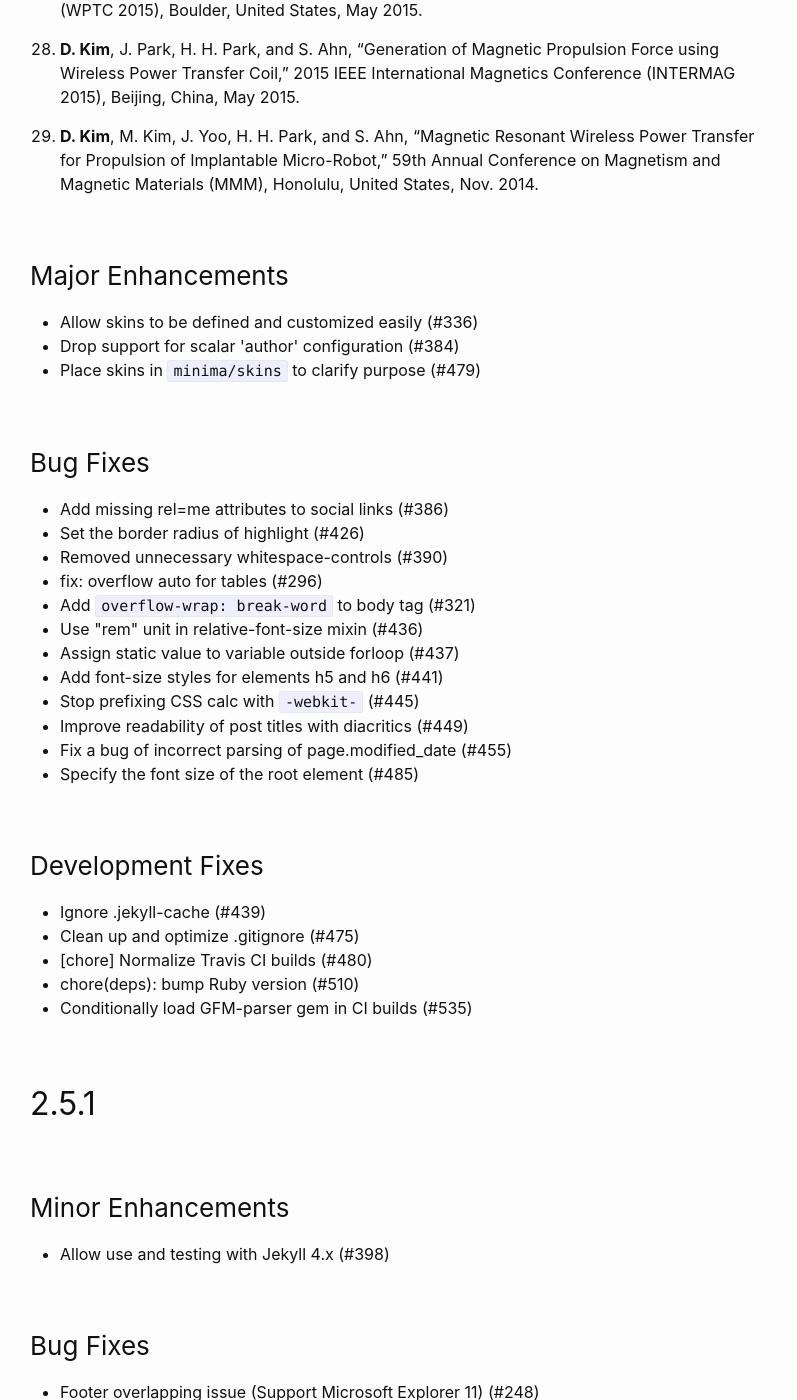
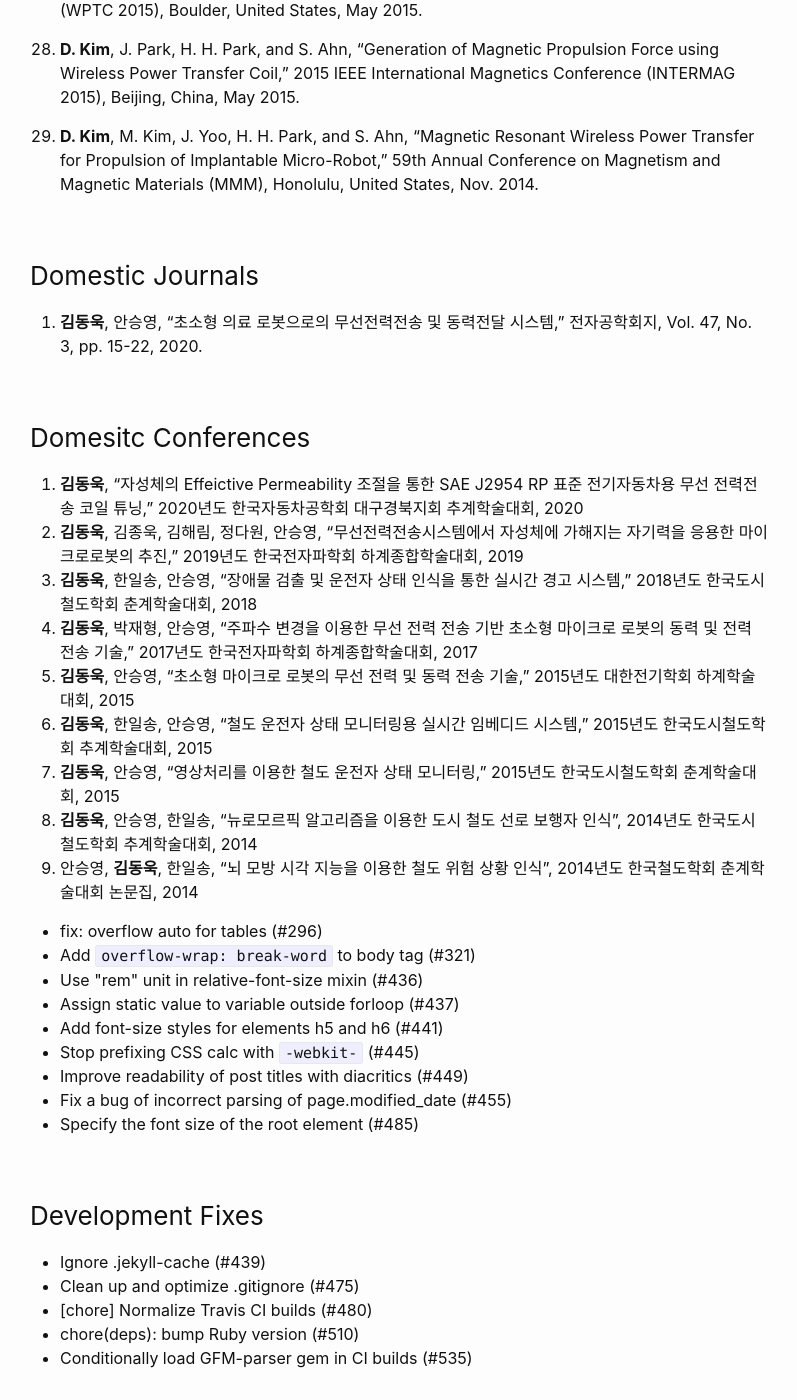
Before and after one commit to dwKim88/AEL_webpage, a Jekyll site: the page built from History.markdown, in a window 1280 px wide and 1400 px high, scrolled down 4629 px. Shown: the whole window, without its empty margins (240-1037 px from the left). Built offline with Jekyll 4.4.1, drawn with Linux system fonts in a browser that asks for light colours; our own code applies the rules of GitHub Pages for plain Markdown files.

Commit message:
Update History.markdown

```diff
--- a/History.markdown
+++ b/History.markdown
@@ -105,17 +105,23 @@
 
 
 
-### Major Enhancements
+### Domestic Journals
 
-  * Allow skins to be defined and customized easily (#336)
-  * Drop support for scalar &#39;author&#39; configuration (#384)
-  * Place skins in `minima/skins` to clarify purpose (#479)
+1. **김동욱**, 안승영, "초소형 의료 로봇으로의 무선전력전송 및 동력전달 시스템," 전자공학회지, Vol. 47, No. 3, pp. 15-22, 2020.
 
-### Bug Fixes
+### Domesitc Conferences
 
-  * Add missing rel=me attributes to social links (#386)
-  * Set the border radius of highlight (#426)
-  * Removed unnecessary whitespace-controls (#390)
+1.	**김동욱**, "자성체의 Effeictive Permeability 조절을 통한 SAE J2954 RP 표준 전기자동차용 무선 전력전송 코일 튜닝," 2020년도 한국자동차공학회 대구경북지회 추계학술대회, 2020
+2.	**김동욱**, 김종욱, 김해림, 정다원, 안승영, "무선전력전송시스템에서 자성체에 가해지는 자기력을 응용한 마이크로로봇의 추진," 2019년도 한국전자파학회 하계종합학술대회, 2019
+3.	**김동욱**, 한일송, 안승영, "장애물 검출 및 운전자 상태 인식을 통한 실시간 경고 시스템," 2018년도 한국도시철도학회 춘계학술대회, 2018
+4.	**김동욱**, 박재형, 안승영, "주파수 변경을 이용한 무선 전력 전송 기반 초소형 마이크로 로봇의 동력 및 전력 전송 기술," 2017년도 한국전자파학회 하계종합학술대회, 2017
+5.	**김동욱**, 안승영, "초소형 마이크로 로봇의 무선 전력 및 동력 전송 기술," 2015년도 대한전기학회 하계학술대회, 2015
+6.	**김동욱**, 한일송, 안승영, "철도 운전자 상태 모니터링용 실시간 임베디드 시스템," 2015년도 한국도시철도학회 추계학술대회, 2015
+7.	**김동욱**, 안승영, "영상처리를 이용한 철도 운전자 상태 모니터링," 2015년도 한국도시철도학회 춘계학술대회, 2015
+8.	**김동욱**, 안승영, 한일송, "뉴로모르픽 알고리즘을 이용한 도시 철도 선로 보행자 인식", 2014년도 한국도시철도학회 추계학술대회, 2014
+9.	안승영, **김동욱**, 한일송, "뇌 모방 시각 지능을 이용한 철도 위험 상황 인식", 2014년도 한국철도학회 춘계학술대회 논문집, 2014
+
+
   * fix: overflow auto for tables (#296)
   *  Add `overflow-wrap: break-word` to body tag (#321)
   * Use &#34;rem&#34; unit in relative-font-size mixin (#436)
```
